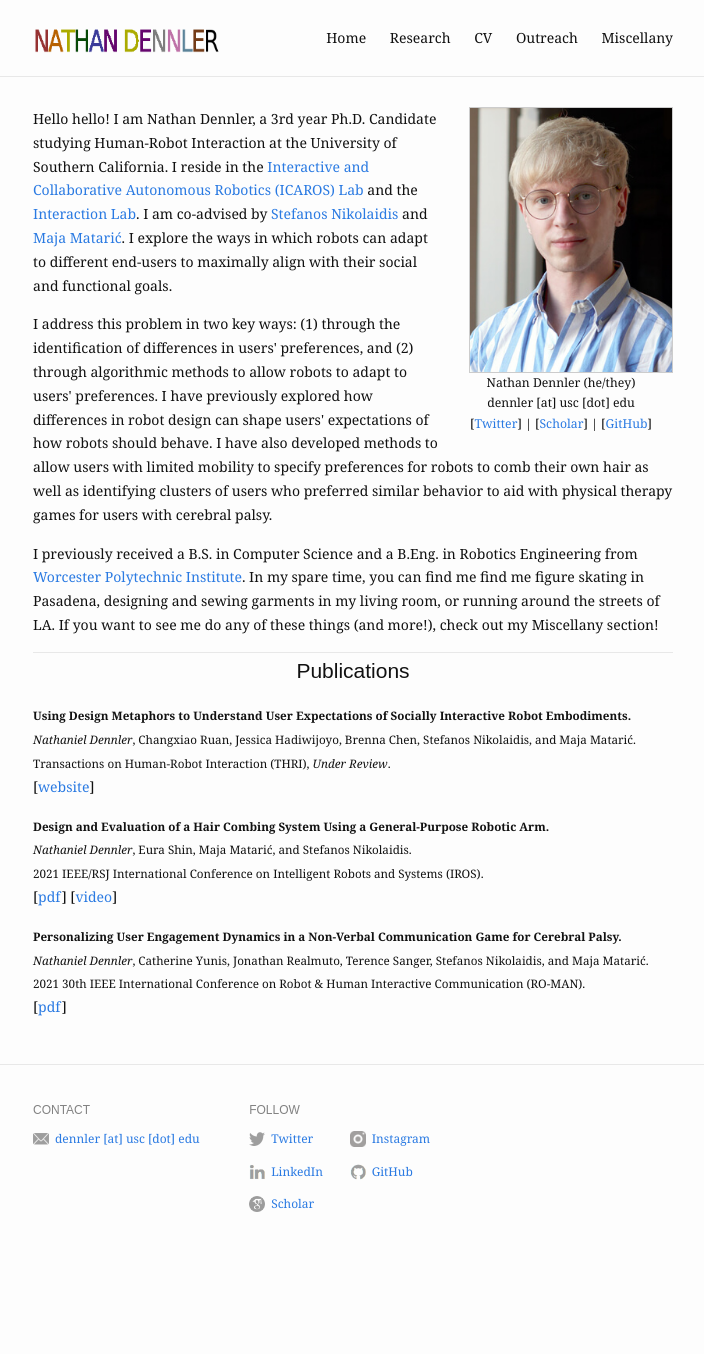
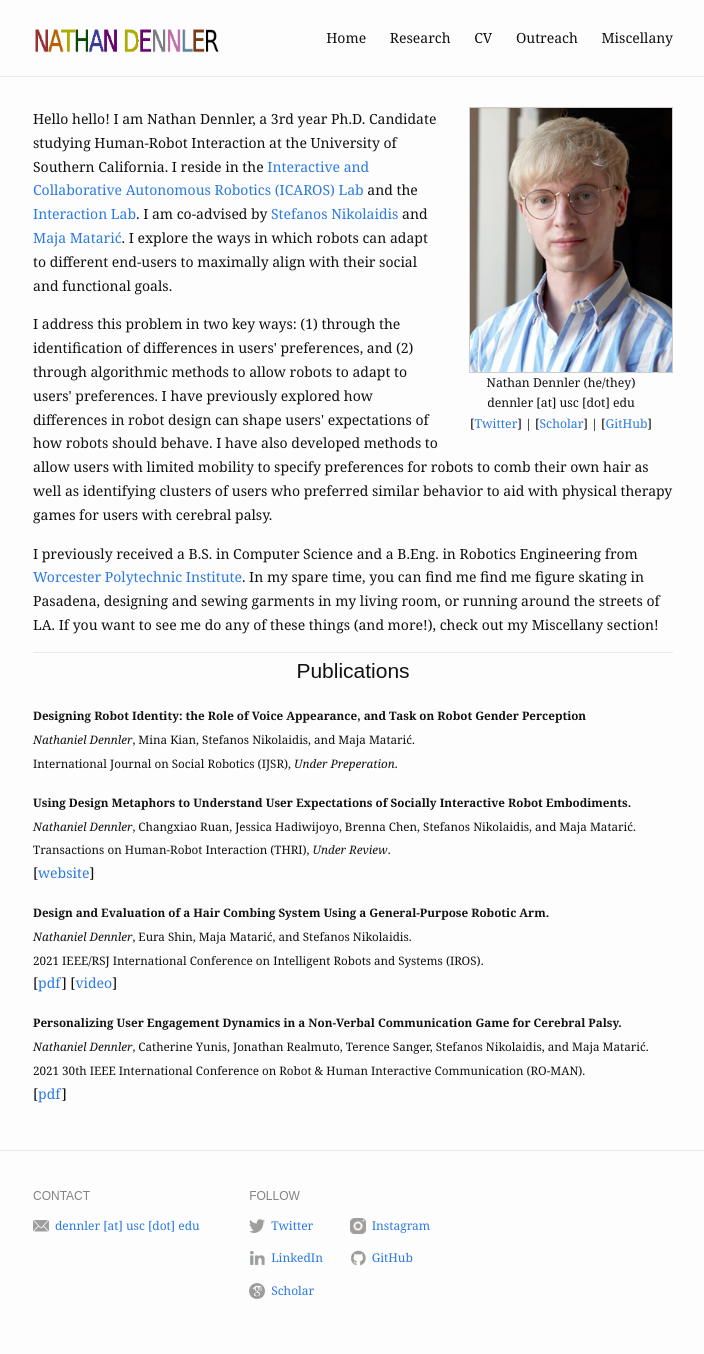
Before and after one commit to ndennler/ndennler.github.io, a Jekyll site: the page built from index.md, in a window 1280 px wide. Shown: the whole page, without its empty margins (287-991 px from the left). Built offline with Jekyll 4.4.1, drawn with Linux system fonts in a browser that asks for light colours; before the commit the page ends 1267 px from its top, so only the background shows below that.

Commit message:
Update index.md
Updates links on index page

```diff
--- a/index.md
+++ b/index.md
@@ -24,11 +24,19 @@ Publications
 
 <p>
   <small>
+  <b>Designing Robot Identity: the Role of Voice Appearance, and Task on Robot Gender Perception </b><br>
+  <i>Nathaniel Dennler</i>, Mina Kian, Stefanos Nikolaidis, and Maja Matarić. <br>
+  International Journal on Social Robotics (IJSR), <i>Under Preperation</i>.<br>
+  </small>
+</p>
+
+<p>
+  <small>
   <b>Using Design Metaphors to Understand User Expectations of Socially Interactive Robot Embodiments. </b><br>
   <i>Nathaniel Dennler</i>, Changxiao Ruan, Jessica Hadiwijoyo, Brenna Chen, Stefanos Nikolaidis, and Maja Matarić. <br>
   Transactions on Human-Robot Interaction (THRI), <i>Under Review</i>.<br>
   </small>
-  [<a href="https://interaction-lab.github.io/robot-metaphors/">website</a>]<!-- [<a href="https://youtu.be/FJ8jtZohNak">presentation</a>] -->
+  [<a href="https://interaction-lab.github.io/robot-metaphors/">website</a>]
 </p>
 
 <p>
@@ -37,7 +45,7 @@ Publications
   <i>Nathaniel Dennler</i>, Eura Shin, Maja Matarić, and Stefanos Nikolaidis. <br>
   2021 IEEE/RSJ International Conference on Intelligent Robots and Systems (IROS).<br>
   </small>
-  [<a href="https://ieeexplore.ieee.org/abstract/document/9515466">pdf</a>] [<a href="https://youtu.be/FJ8jtZohNak">video</a>]<!-- [<a href="https://youtu.be/FJ8jtZohNak">presentation</a>] -->
+  [<a href="https://ieeexplore.ieee.org/document/9636768">pdf</a>] [<a href="https://youtu.be/FJ8jtZohNak">video</a>]<!-- [<a href="https://youtu.be/FJ8jtZohNak">presentation</a>] -->
 </p>
 
 <p>
```
Also changed, not shown: other parts of index.md (+1 -1 lines).
